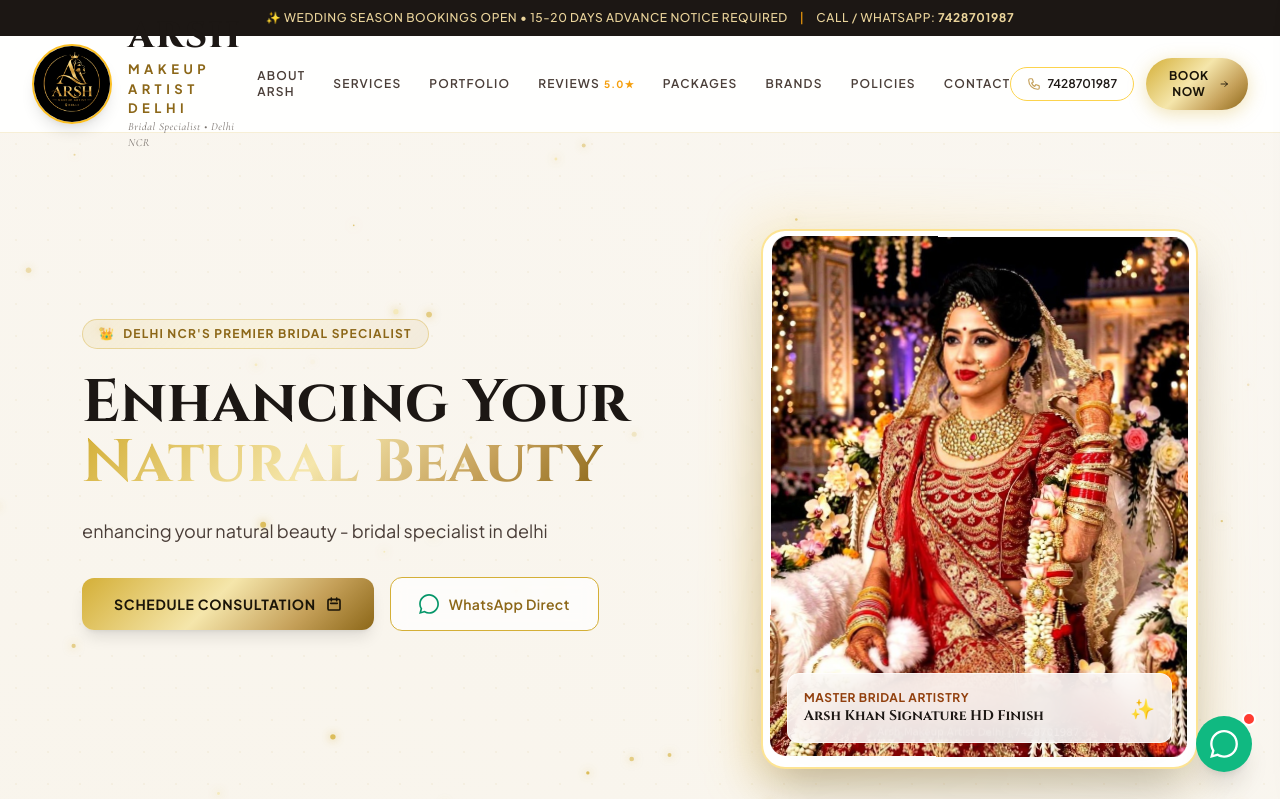
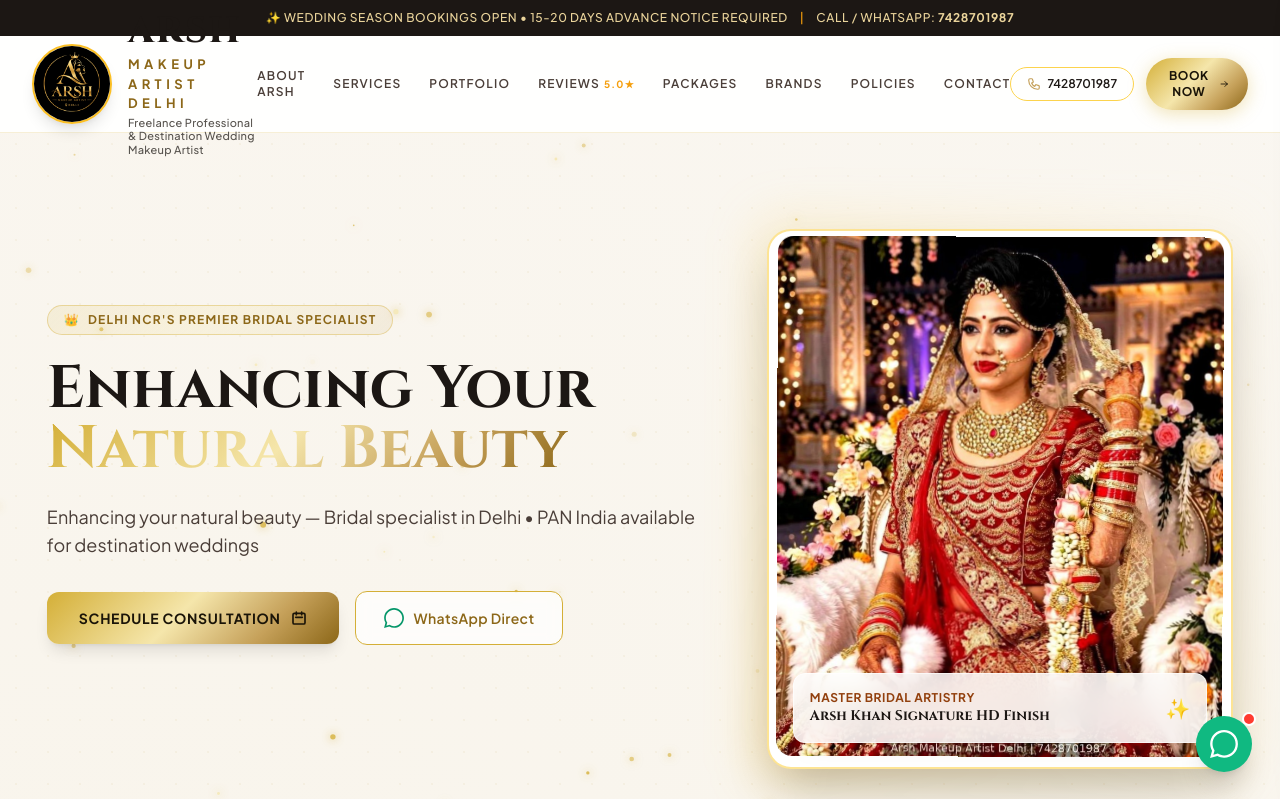
Before and after one commit to Public0Gamer/ARSH-MAKEUP-ARTIST, a website: page public/index.html in a window 1280 px wide. Shown: the top 799 px of the page. Drawn offline with nearby package versions, Linux system fonts and the light colour scheme; no server answers.

Commit message:
Add files via upload

```diff
--- a/public/index.html
+++ b/public/index.html
@@ -58,8 +58,8 @@
           <span class="text-[11px] sm:text-[13px] font-sans font-bold tracking-[3px] sm:tracking-[4.5px] uppercase text-[#8C6718] mt-1">
             MAKEUP ARTIST DELHI
           </span>
-          <span class="text-[10px] sm:text-[11px] font-serif italic text-stone-500 tracking-wider">
-            Bridal Specialist &bull; Delhi NCR
+          <span class="text-[9.5px] sm:text-[10.5px] md:text-[11px] font-sans font-medium text-stone-600 tracking-wide mt-0.5 max-w-[320px] sm:max-w-none leading-tight" data-bind="branding.logoSubtitle">
+            Freelance Professional &amp; Destination Wedding Makeup Artist
           </span>
         </div>
       </a>
@@ -114,7 +114,7 @@
         </h1>
 
         <p class="text-base sm:text-lg text-[#4A3E38] max-w-2xl mx-auto lg:mx-0 leading-relaxed mb-8" data-bind="branding.tagline">
-          enhancing your natural beauty - bridal specialist in delhi
+          Enhancing your natural beauty — Bridal specialist in Delhi &bull; PAN India available for destination weddings
         </p>
 
         <!-- CTA Buttons -->
@@ -608,11 +608,11 @@
             <div>
               <div class="text-xl font-royal font-black text-[#F5E6AB] tracking-wider leading-none">ARSH</div>
               <div class="text-[10px] font-sans font-bold tracking-[3px] text-amber-200 uppercase mt-1">MAKEUP ARTIST DELHI</div>
-              <div class="text-[10px] font-serif italic text-stone-400 mt-0.5">Bridal Specialist &bull; Delhi NCR</div>
+              <div class="text-[10px] font-sans text-amber-200/90 mt-0.5">Freelance Professional &amp; Destination Wedding Makeup Artist</div>
             </div>
           </div>
           <p class="text-xs text-stone-400 leading-relaxed">
-            Enhancing your natural beauty. Delhi's premier luxury bridal makeup artist serving Delhi NCR and destinations worldwide.
+            Enhancing your natural beauty — Bridal specialist in Delhi. PAN India available for destination weddings.
           </p>
         </div>
 
```
